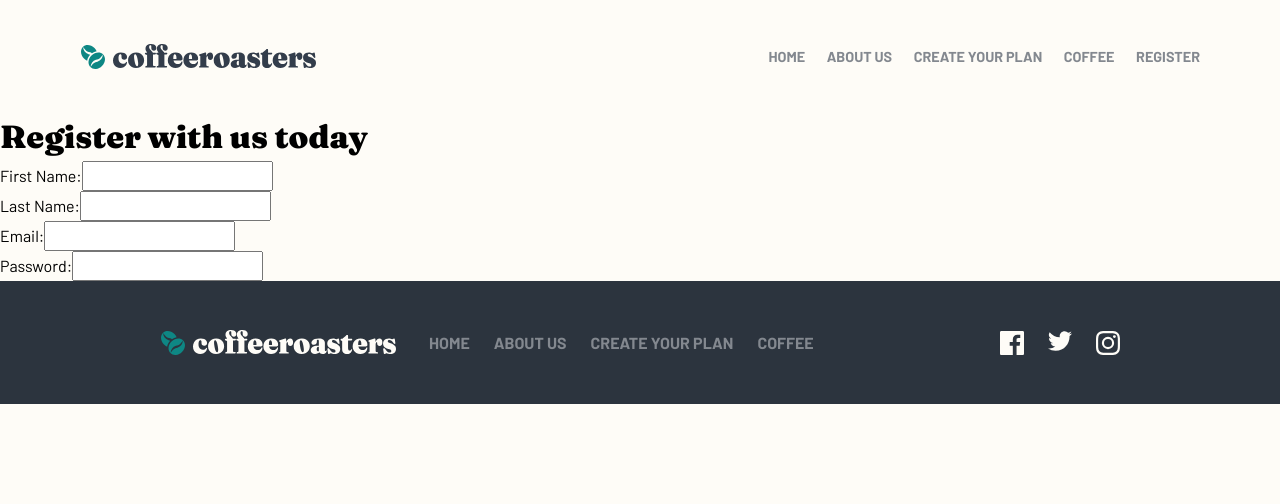
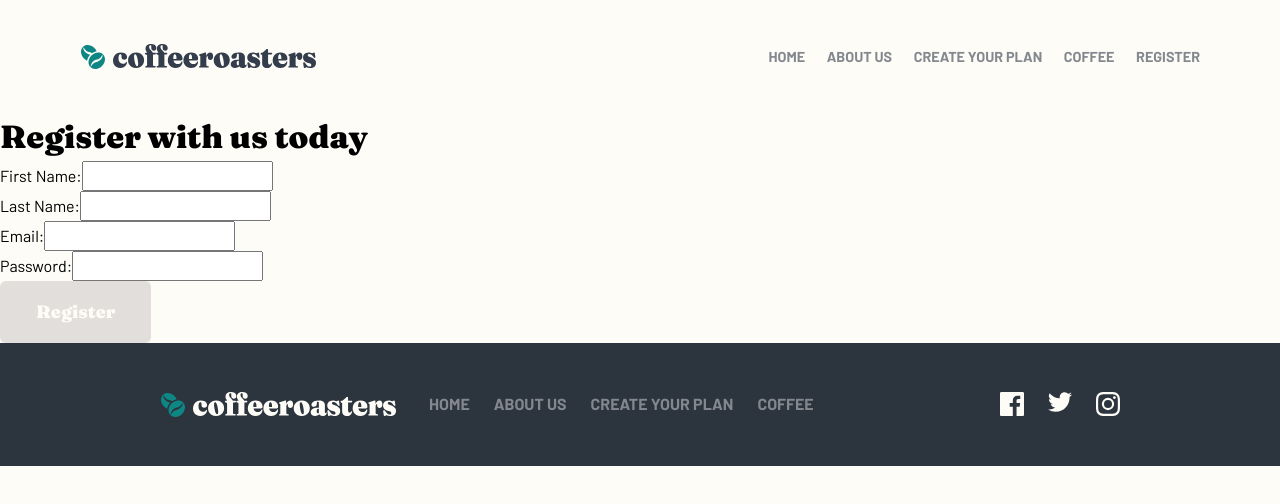
Before and after one commit to kebin20/coffee-roasters-website, a React (Vite) app: page /registration in a window 1280 px wide. Shown: the top 504 px of the page. Built offline with nearby package versions, Linux system fonts and the light colour scheme; no server answers; the HTML template or start-up script is replaced by a standard one.

Commit message:
feat: added submit button to form

```diff
--- a/src/components/RegistrationForm.tsx
+++ b/src/components/RegistrationForm.tsx
@@ -1,4 +1,5 @@
 import React from "react";
+import MainButton from "../UI/MainButton";
 import useInput from "../hooks/use-input";
 import styles from "./RegistrationForm.module.css";
 
@@ -150,6 +151,9 @@ function RegistrationForm() {
           )}
         </div>
       </div>
+      <div className={styles.submitFormButton}>
+        <MainButton disabled={!formIsValid}>Register</MainButton>
+      </div>
     </form>
   );
 }
```
